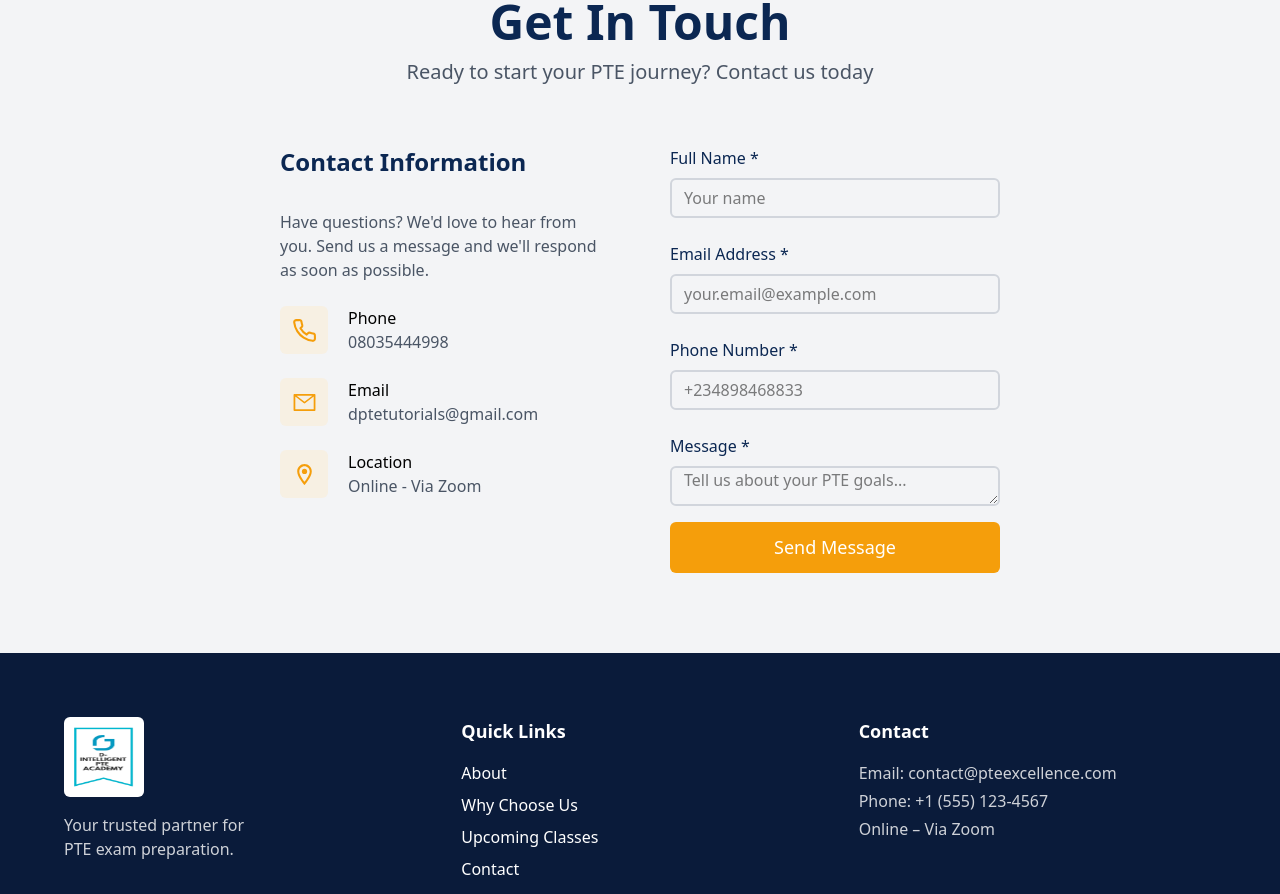
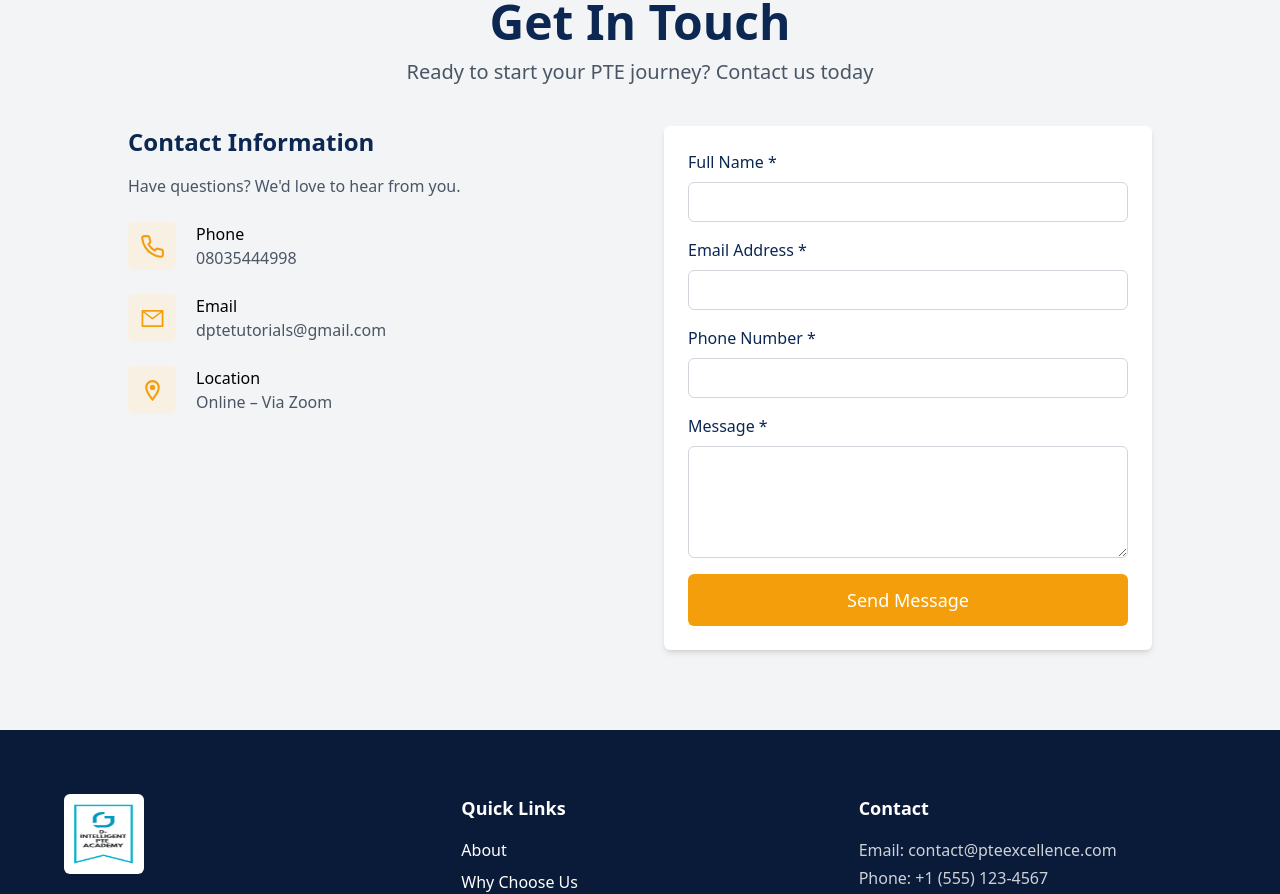
Before and after one commit to Chris-Codex/pte, a React (Vite) app: page / in a window 1280 px wide. Shown: the part 3780-4674 px from the top of the page. Built offline with nearby package versions, Linux system fonts and the light colour scheme.

Commit message:
Redesigned the banner

```diff
--- a/package.json
+++ b/package.json
@@ -19,6 +19,7 @@
   "devDependencies": {
     "@eslint/js": "^9.39.1",
     "@types/node": "^24.10.1",
+    "@types/punycode": "^2.1.4",
     "@types/react": "^19.2.5",
     "@types/react-dom": "^19.2.3",
     "@vitejs/plugin-react": "^5.1.1",
--- a/src/components/Contact.tsx
+++ b/src/components/Contact.tsx
@@ -1,10 +1,21 @@
+import { useState } from "react";
 import ContactInfo from "./ContactInfo";
 import SectionTitle from "./SectionnTitle";
 import { FiPhone } from "react-icons/fi";
 import { AiOutlineMail } from "react-icons/ai";
 import { MdOutlineLocationOn } from "react-icons/md";
-import { useState } from "react";
 import type { formError, formType } from "../types/form";
+
+
+const encode = (data: Record<string, string>) =>
+  Object.keys(data)
+    .map(
+      key =>
+        encodeURIComponent(key) +
+        "=" +
+        encodeURIComponent(data[key])
+    )
+    .join("&");
 
 const Contact = () => {
   const [form, setForm] = useState<formType>({
@@ -13,45 +24,62 @@ const Contact = () => {
     phone: "",
     message: "",
   });
-  const [error, setErrors] = useState<formError>({});
+
+  const [errors, setErrors] = useState<formError>({});
+  const [success, setSuccess] = useState(false);
 
   const handleChange = (
     e: React.ChangeEvent<HTMLInputElement | HTMLTextAreaElement>
   ) => {
     const { name, value } = e.target;
-
-    setForm((prev) => ({
-      ...prev,
-      [name]: value,
-    }));
+    setForm(prev => ({ ...prev, [name]: value }));
   };
 
-  const validation = () => {
-    const newError: formError = {};
+  const validate = (): formError => {
+    const newErrors: formError = {};
 
-    if (!form.name) newError.name = "Name is required";
-    if (!form.email.includes("@")) newError.email = "Email is required";
-    if (!form.phone) newError.phone = "Phone number is required";
-    if (!form.message) newError.message = "Message is required";
+    if (!form.name) newErrors.name = "Name is required";
+    if (!form.email || !form.email.includes("@"))
+      newErrors.email = "Valid email is required";
+    if (!form.phone) newErrors.phone = "Phone number is required";
+    if (!form.message) newErrors.message = "Message is required";
 
-    return newError;
+    return newErrors;
   };
 
-  const handleSubmit = (e: React.FormEvent<HTMLFormElement>) => {
+  const handleSubmit = async (e: React.FormEvent<HTMLFormElement>) => {
     e.preventDefault();
+    setSuccess(false);
 
-    const validationError = validation();
-    setErrors(validationError);
+    const validationErrors = validate();
+    setErrors(validationErrors);
 
-    if (Object.keys(validationError).length === 0) {
-      console.log("Form Submitted:", form);
+    if (Object.keys(validationErrors).length !== 0) return;
 
+    try {
+      await fetch("/", {
+        method: "POST",
+        headers: {
+          "Content-Type": "application/x-www-form-urlencoded",
+        },
+        body: encode({
+          "form-name": "contact",
+          name: form.name,
+          email: form.email,
+          phone: form.phone,
+          message: form.message,
+        }),
+      });
+
+      setSuccess(true);
       setForm({
         name: "",
         email: "",
         phone: "",
         message: "",
       });
+    } catch (error) {
+      console.error("Netlify form submission error:", error);
     }
   };
 
@@ -62,14 +90,14 @@ const Contact = () => {
         subtitle="Ready to start your PTE journey? Contact us today"
       />
 
-      <div className="grid grid-cols-1 lg:grid-cols-2 gap-15 mx-5 md:mx-10 lg:mx-70 mt-5 lg:mt-15">
-        <div className="">
-          <h1 className="text-2xl text-[#0B2752] font-semibold">
+      <div className="grid grid-cols-1 lg:grid-cols-2 gap-12 mx-5 md:mx-10 lg:mx-32 mt-10">
+        {/* Contact Info */}
+        <div>
+          <h2 className="text-2xl text-[#0B2752] font-semibold">
             Contact Information
-          </h1>
-          <p className="text-gray-600 pt-4 lg:pt-8">
-            Have questions? We'd love to hear from you. Send us a message and
-            we'll respond as soon as possible.
+          </h2>
+          <p className="text-gray-600 mt-4">
+            Have questions? We'd love to hear from you.
           </p>
 
           <ContactInfo Icon={FiPhone} phone="Phone" number="08035444998" />
@@ -81,79 +109,100 @@ const Contact = () => {
           <ContactInfo
             Icon={MdOutlineLocationOn}
             phone="Location"
-            number="Online - Via Zoom"
+            number="Online – Via Zoom"
           />
         </div>
 
+        {/* Form */}
         <form
           name="contact"
           method="POST"
           data-netlify="true"
           netlify-honeypot="bot-field"
           onSubmit={handleSubmit}
+          className="bg-white p-6 rounded-md shadow-md"
         >
-          <div className="flex flex-col">
-            <label className="text-[#0B2752]                                                                                                                                            ">
-              Full Name<span> *</span>
+          {/* REQUIRED Netlify fields */}
+          <input type="hidden" name="form-name" value="contact" />
+          <input type="hidden" name="bot-field" />
+
+          {/* Name */}
+          <div className="flex flex-col mb-4">
+            <label className="text-[#0B2752] font-medium">
+              Full Name *
             </label>
             <input
               type="text"
               name="name"
               value={form.name}
               onChange={handleChange}
-              placeholder="Your name"
-              className="mt-2 w-full border-gray-300 border-2 h-10 rounded-md px-3"
+              className="mt-2 border border-gray-300 rounded-md px-3 h-10"
             />
-            {error && <span className="text-red-500">{error.name}</span>}
+            {errors.name && (
+              <span className="text-red-500 text-sm">{errors.name}</span>
+            )}
           </div>
 
-          <div className="flex flex-col mt-6">
-            <label className="text-[#0B2752]                                                                                                                                            ">
-              Email Address<span> *</span>
+          {/* Email */}
+          <div className="flex flex-col mb-4">
+            <label className="text-[#0B2752] font-medium">
+              Email Address *
             </label>
             <input
               type="email"
               name="email"
               value={form.email}
               onChange={handleChange}
-              placeholder="your.email@example.com"
-              className="mt-2 w-full border-gray-300 border-2 h-10 rounded-md px-3"
+              className="mt-2 border border-gray-300 rounded-md px-3 h-10"
             />
-            {error && <span className="text-red-500">{error.email}</span>}
+            {errors.email && (
+              <span className="text-red-500 text-sm">{errors.email}</span>
+            )}
           </div>
 
-          <div className="flex flex-col mt-6">
-            <label className="text-[#0B2752]                                                                                                                                            ">
-              Phone Number<span> *</span>
+          {/* Phone */}
+          <div className="flex flex-col mb-4">
+            <label className="text-[#0B2752] font-medium">
+              Phone Number *
             </label>
             <input
               type="text"
               name="phone"
               value={form.phone}
               onChange={handleChange}
-              placeholder="+234898468833"
-              className="mt-2 w-full border-gray-300 border-2 h-10 rounded-md px-3"
+              className="mt-2 border border-gray-300 rounded-md px-3 h-10"
             />
-            {error && <span className="text-red-500">{error.phone}</span>}
+            {errors.phone && (
+              <span className="text-red-500 text-sm">{errors.phone}</span>
+            )}
           </div>
 
-          <div className="flex flex-col mt-6">
-            <label className="text-[#0B2752]                                                                                                                                            ">
-              Message<span> *</span>
+          {/* Message */}
+          <div className="flex flex-col mb-4">
+            <label className="text-[#0B2752] font-medium">
+              Message *
             </label>
             <textarea
-              placeholder="Tell us about your PTE goals..."
               name="message"
               value={form.message}
               onChange={handleChange}
-              className="mt-2 w-full border-gray-300 border-2 h-10 rounded-md px-3"
-            ></textarea>
-            {error && <span className="text-red-500">{error.message}</span>}
+              className="mt-2 border border-gray-300 rounded-md px-3 h-28"
+            />
+            {errors.message && (
+              <span className="text-red-500 text-sm">{errors.message}</span>
+            )}
           </div>
+
+          {/* Success message */}
+          {success && (
+            <p className="text-green-600 mb-4">
+              Message sent successfully! We’ll get back to you shortly.
+            </p>
+          )}
 
           <button
             type="submit"
-            className="bg-[#f59e0b] w-full py-3 cursor-pointer rounded-md mt-4 text-white text-[18px]"
+            className="bg-[#f59e0b] w-full py-3 rounded-md text-white text-lg hover:bg-amber-600 transition"
           >
             Send Message
           </button>
```
Also changed, not shown: 1 other file (tests, documents, lock files or other folders).
